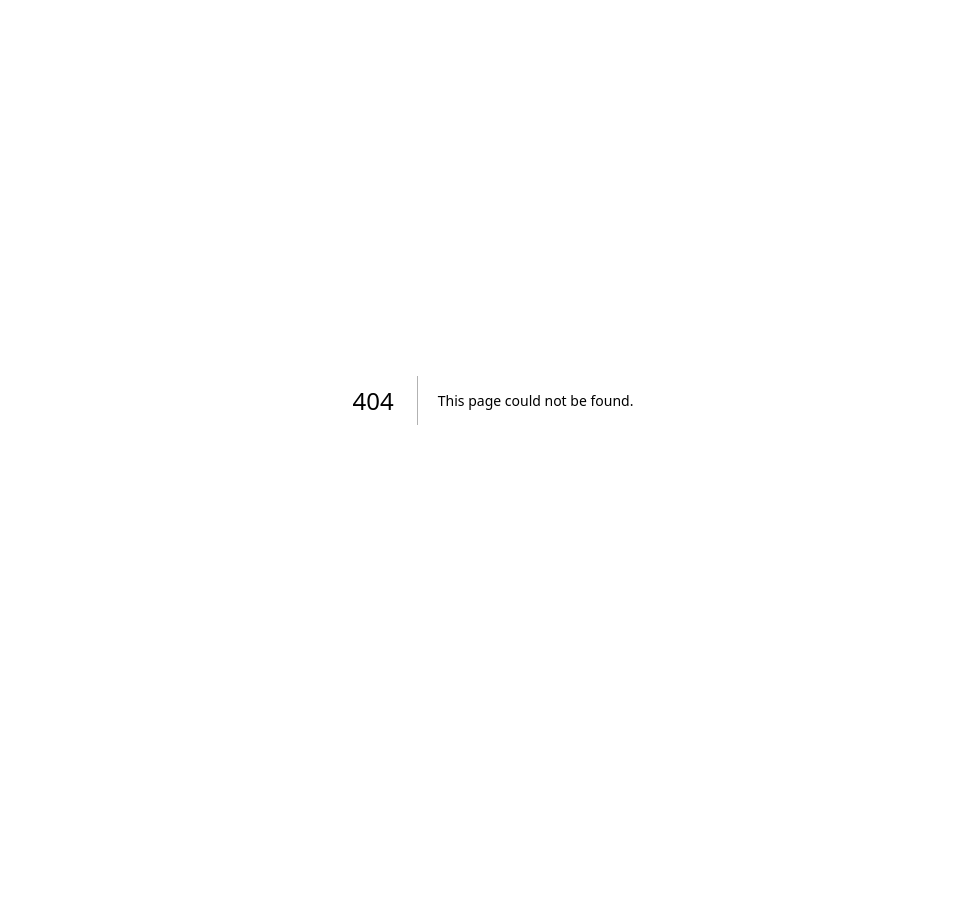
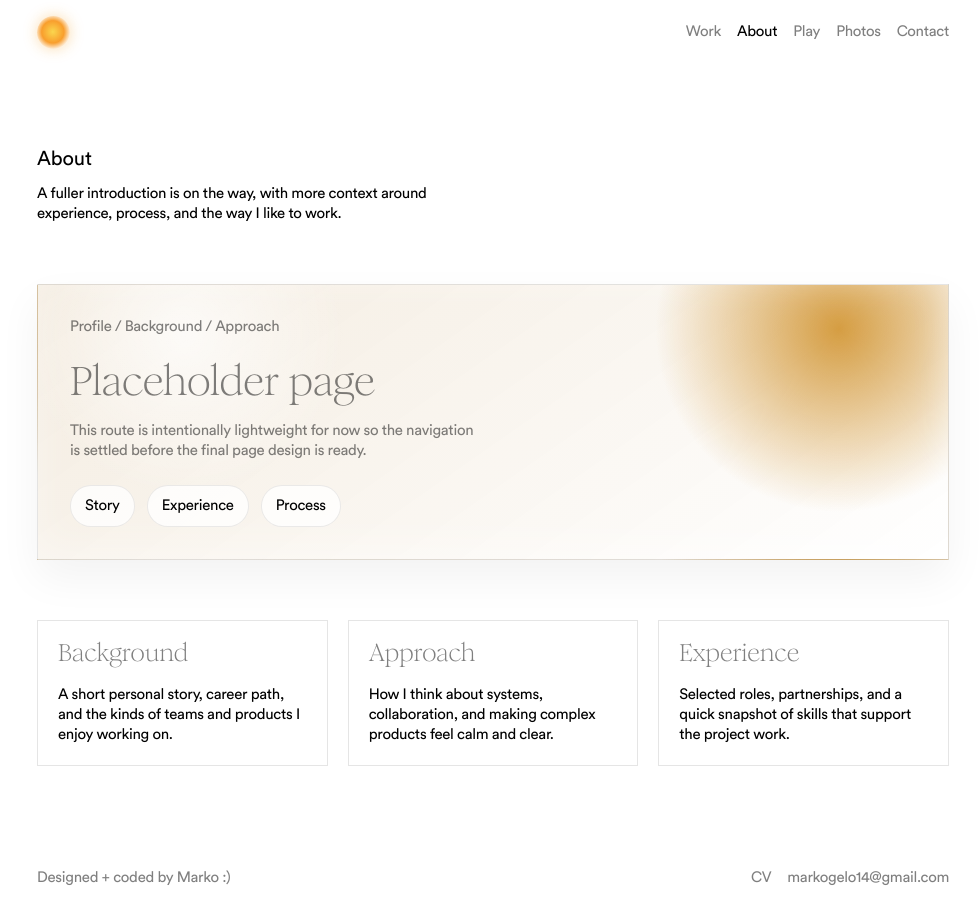
Before and after one commit to markogelo14-source/portfolio, a Next.js app: page /about in a window 1280 px wide. Before the commit this address had no page. Shown: the whole page, without its empty margins (147-1127 px from the left). Before the commit the page ends 800 px from the top, so only its background shows below. Built offline with nearby package versions, Linux system fonts and the light colour scheme.

Commit message:
svasta nesto popravljanje i doradjivanje

```diff
--- /dev/null
+++ b/app/about/page.tsx
@@ -0,0 +1,36 @@
+import type { Metadata } from "next";
+
+import { PlaceholderPage } from "../placeholder-page";
+
+export const metadata: Metadata = {
+  title: "About | Marko Gelo",
+  description: "Placeholder page for Marko Gelo's about section.",
+};
+
+export default function AboutPage() {
+  return (
+    <PlaceholderPage
+      accent="#d59d42"
+      eyebrow="Profile / Background / Approach"
+      intro="A fuller introduction is on the way, with more context around experience, process, and the way I like to work."
+      note="This route is intentionally lightweight for now so the navigation is settled before the final page design is ready."
+      panels={[
+        {
+          title: "Background",
+          description: "A short personal story, career path, and the kinds of teams and products I enjoy working on.",
+        },
+        {
+          title: "Approach",
+          description: "How I think about systems, collaboration, and making complex products feel calm and clear.",
+        },
+        {
+          title: "Experience",
+          description: "Selected roles, partnerships, and a quick snapshot of skills that support the project work.",
+        },
+      ]}
+      softAccent="#f4ece0"
+      tags={["Story", "Experience", "Process"]}
+      title="About"
+    />
+  );
+}
--- a/app/components.tsx
+++ b/app/components.tsx
@@ -1,10 +1,14 @@
 import type { ReactNode } from "react";
 import Link from "next/link";
 
-import { navLinks, siteData } from "./site-data";
-
 type SiteNavProps = {
-  currentProject?: string;
+  breadcrumb?: {
+    backHref?: string;
+    label: string;
+    href: string;
+    current: string;
+  };
+  currentLabel?: string;
 };
 
 type SmartLinkProps = {
@@ -29,56 +33,86 @@ function SmartLink({ className, href, children }: SmartLinkProps) {
   );
 }
 
-export function SiteNav({ currentProject }: SiteNavProps) {
-  if (currentProject) {
+export function SiteNav({ breadcrumb, currentLabel = "Work" }: SiteNavProps) {
+  if (breadcrumb) {
     return (
-      <header className="site-band">
+      <header className="site-chrome site-header">
+        <div className="site-band">
           <div className="site-nav-shell">
-          <Link className="back-link" href="/">
+            <Link className="back-link" href={breadcrumb.backHref ?? breadcrumb.href}>
               <span aria-hidden="true">{"<"}</span>
               <span>Back</span>
             </Link>
 
             <nav className="nav-links" aria-label="Primary">
               <span className="nav-breadcrumb">
-              <Link className="nav-link nav-link-muted" href="/#work">
-                Work
+                <Link className="nav-link nav-link-muted" href={breadcrumb.href}>
+                  {breadcrumb.label}
                 </Link>
                 <span className="nav-slash">/</span>
-              <span className="nav-link nav-link-current">{currentProject}</span>
+                <span className="nav-link nav-link-current">{breadcrumb.current}</span>
               </span>
 
-            {navLinks
-              .filter((link) => link.label !== "Work")
-              .map((link) => (
-                <SmartLink className="nav-link nav-link-muted" href={link.href} key={link.label}>
-                  {link.label}
+              <SmartLink className="nav-link nav-link-muted" href="/#contact">
+                Contact
               </SmartLink>
-              ))}
+              <SmartLink className="nav-link nav-link-muted" href="/about">
+                About
+              </SmartLink>
+              <SmartLink className="nav-link nav-link-muted" href="/play">
+                Play
+              </SmartLink>
+              <SmartLink className="nav-link nav-link-muted" href="/photos">
+                Photos
+              </SmartLink>
             </nav>
+          </div>
         </div>
       </header>
     );
   }
 
   return (
-    <header className="site-band">
+    <header className="site-chrome site-header">
+      <div className="site-band">
         <div className="site-nav-shell">
-        <Link aria-label={`${siteData.name} home`} className="brand-mark" href="/">
+          <Link aria-label="Marko Gelo home" className="brand-mark" href="/">
             <span className="brand-orb" />
           </Link>
 
           <nav className="nav-links" aria-label="Primary">
-          {navLinks.map((link, index) => (
             <SmartLink
-              className={`nav-link ${index === 0 ? "nav-link-current" : "nav-link-muted"}`}
-              href={link.href}
-              key={link.label}
+              className={`nav-link ${currentLabel === "Work" ? "nav-link-current" : "nav-link-muted"}`}
+              href="/"
             >
-              {link.label}
+              Work
             </SmartLink>
-          ))}
+            <SmartLink
+              className={`nav-link ${currentLabel === "About" ? "nav-link-current" : "nav-link-muted"}`}
+              href="/about"
+            >
+              About
+            </SmartLink>
+            <SmartLink
+              className={`nav-link ${currentLabel === "Play" ? "nav-link-current" : "nav-link-muted"}`}
+              href="/play"
+            >
+              Play
+            </SmartLink>
+            <SmartLink
+              className={`nav-link ${currentLabel === "Photos" ? "nav-link-current" : "nav-link-muted"}`}
+              href="/photos"
+            >
+              Photos
+            </SmartLink>
+            <SmartLink
+              className={`nav-link ${currentLabel === "Contact" ? "nav-link-current" : "nav-link-muted"}`}
+              href="/#contact"
+            >
+              Contact
+            </SmartLink>
           </nav>
+        </div>
       </div>
     </header>
   );
@@ -86,17 +120,22 @@ export function SiteNav({ currentProject }: SiteNavProps) {
 
 export function SiteFooter() {
   return (
-    <footer className="site-band" id="contact">
+    <footer className="site-chrome site-footer" id="contact">
+      <div className="site-band">
         <div className="site-footer-shell">
-        <p className="footer-note">{siteData.footerNote}</p>
+          <p className="footer-note">Designed + coded by Marko :)</p>
 
           <div className="footer-links">
-          <SmartLink className="footer-link" href={siteData.cvHref}>
+            <SmartLink
+              className="footer-link"
+              href="mailto:markogelo14@gmail.com?subject=Marko%20Gelo%20CV"
+            >
               CV
             </SmartLink>
-          <SmartLink className="footer-link" href={`mailto:${siteData.email}`}>
-            {siteData.email}
+            <SmartLink className="footer-link" href="mailto:markogelo14@gmail.com">
+              markogelo14@gmail.com
             </SmartLink>
+          </div>
         </div>
       </div>
     </footer>
--- a/app/globals.css
+++ b/app/globals.css
@@ -1,6 +1,5 @@
 :root {
   --canvas: #ffffff;
-  --canvas-tint: #faf8f4;
   --text: #000000;
   --muted: rgba(0, 0, 0, 0.5);
   --soft-muted: rgba(0, 0, 0, 0.4);
@@ -22,9 +21,7 @@ html {
 body {
   margin: 0;
   min-height: 100vh;
-  background:
-    radial-gradient(circle at 18% 1.5rem, rgba(243, 175, 50, 0.24), transparent 1.3rem),
-    linear-gradient(180deg, var(--canvas) 0%, var(--canvas-tint) 100%);
+  background: var(--canvas);
   color: var(--text);
   font-family: var(--font-body);
 }
@@ -47,7 +44,25 @@ h3 {
 }
 
 .portfolio-page {
+  display: flex;
+  flex-direction: column;
   min-height: 100vh;
+  background: var(--canvas);
+}
+
+.site-chrome {
+  width: 100%;
+  background: var(--canvas);
+}
+
+.site-header {
+  position: sticky;
+  top: 0;
+  z-index: 20;
+}
+
+.site-footer {
+  margin-top: auto;
 }
 
 .site-band {
@@ -67,21 +82,38 @@ h3 {
 .next-project-card {
   display: flex;
 }
-.in-block-dire {
+.column {
   flex-direction: column;
 }
 
 .site-nav-shell,
 .site-footer-shell {
+  width: 100%;
   align-items: center;
   justify-content: space-between;
   gap: 1rem;
+}
+
+.site-nav-shell {
+  min-height: 4rem;
+  max-height: 4rem;
+  padding-block: 0;
+}
+
+.site-footer-shell {
+  min-height: 4rem;
   padding-block: 1rem;
 }
 
 .brand-mark,
 .brand-orb {
   display: inline-flex;
+}
+
+.brand-mark,
+.back-link,
+.nav-breadcrumb {
+  flex-shrink: 0;
 }
 
 .brand-mark {
@@ -111,6 +143,18 @@ h3 {
   gap: 1rem;
 }
 
+.nav-links {
+  min-width: 0;
+  flex-wrap: nowrap;
+  overflow-x: auto;
+  scrollbar-width: none;
+  -ms-overflow-style: none;
+}
+
+.nav-links::-webkit-scrollbar {
+  display: none;
+}
+
 .nav-links,
 .nav-link,
 .back-link,
@@ -132,9 +176,7 @@ h3 {
 .nav-link,
 .footer-link,
 .footer-note {
-  transition:
-    color 180ms ease,
-    transform 180ms ease;
+  transition: color 180ms ease-out;
 }
 
 .nav-link-muted,
@@ -150,7 +192,6 @@ h3 {
 .nav-link:hover,
 .footer-link:hover {
   color: var(--text);
-  transform: translateY(-1px);
 }
 
 .nav-breadcrumb {
@@ -226,10 +267,6 @@ h3 {
   color: var(--muted);
 }
 
-.statement {
-  max-width: 15ch;
-}
-
 .project-stack,
 .gallery-stack {
   display: flex;
@@ -260,30 +297,6 @@ h3 {
   transition:
     transform 220ms ease,
     box-shadow 220ms ease;
-}
-
-.project-card::before,
-.visual-surface::before,
-.next-project-card::before {
-  content: "";
-  position: absolute;
-  inset: 10%;
-  background:
-    radial-gradient(circle at top center, rgba(255, 255, 255, 0.16), transparent 32%),
-    radial-gradient(circle at 50% 90%, var(--project-glow, var(--surface-glow)), transparent 56%);
-  filter: blur(36px);
-  opacity: 0.95;
-  pointer-events: none;
-}
-
-.project-card::after,
-.visual-surface::after,
-.next-project-card::after {
-  content: "";
-  position: absolute;
-  inset: 0;
-  background: linear-gradient(180deg, rgba(255, 255, 255, 0.04), rgba(255, 255, 255, 0.12));
-  pointer-events: none;
 }
 
 .project-card:hover {
@@ -370,6 +383,59 @@ h3 {
   line-height: 1;
 }
 
+.placeholder-surface,
+.placeholder-tag-list,
+.placeholder-tag {
+  display: flex;
+}
+
+.placeholder-surface {
+  position: relative;
+  flex-direction: column;
+  gap: 1.5rem;
+  padding: 2rem;
+  overflow: hidden;
+  border: 1px solid var(--border);
+  background:
+    radial-gradient(circle at 16% 18%, rgba(255, 255, 255, 0.72), transparent 20%),
+    radial-gradient(circle at 88% 16%, var(--placeholder-accent), transparent 22%),
+    linear-gradient(145deg, var(--placeholder-soft-accent), rgba(255, 255, 255, 0.92));
+  box-shadow:
+    inset 0 -10px 36px rgba(255, 255, 255, 0.4),
+    0 18px 40px rgba(0, 0, 0, 0.05);
+}
+
+.placeholder-eyebrow,
+.placeholder-tag,
+.placeholder-note {
+  font-size: 0.9375rem;
+  line-height: 1.25rem;
+  letter-spacing: -0.02em;
+  font-weight: 400;
+}
+
+.placeholder-eyebrow {
+  color: var(--muted);
+}
+
+.placeholder-tag-list {
+  flex-wrap: wrap;
+  gap: 0.75rem;
+}
+
+.placeholder-tag {
+  align-items: center;
+  justify-content: center;
+  padding: 0.625rem 0.875rem;
+  border: 1px solid rgba(0, 0, 0, 0.08);
+  border-radius: 999px;
+  background: rgba(255, 255, 255, 0.78);
+}
+
+.placeholder-note {
+  color: var(--muted);
+}
+
 .next-project-card {
   min-height: 6.5rem;
   flex-direction: column;
@@ -408,20 +474,10 @@ h3 {
   font-weight: 400;
 }
 
-.site-footer-shell {
-  padding-top: 1rem;
-  padding-bottom: 1.5rem;
-}
-
 @media (max-width: 980px) {
-  .site-nav-shell,
   .site-footer-shell {
     align-items: flex-start;
     flex-direction: column;
-  }
-
-  .nav-links {
-    flex-wrap: wrap;
   }
 
   .statement {
@@ -445,8 +501,13 @@ h3 {
   }
 
   .project-card,
+  .placeholder-surface,
   .next-project-card {
     padding: 1.5rem;
+  }
+
+  .site-nav-shell {
+    gap: 0.75rem;
   }
 
   .project-card {
@@ -457,4 +518,8 @@ h3 {
   .visual-surface-gallery {
     min-height: 18rem;
   }
+
+  .underline {
+    text-decoration: underline;
+  }
 }
--- a/app/layout.tsx
+++ b/app/layout.tsx
@@ -2,7 +2,6 @@ import localFont from "next/font/local";
 import type { Metadata } from "next";
 
 import "./globals.css";
-import { siteData } from "./site-data";
 
 const circularStd = localFont({
   src: [
@@ -29,8 +28,9 @@ const romieTrial = localFont({
 });
 
 export const metadata: Metadata = {
-  title: `${siteData.name} | ${siteData.role}`,
-  description: siteData.description,
+  title: "Marko Gelo | Product designer @ Sofascore",
+  description:
+    "Editorial portfolio for Marko Gelo, a product designer building thoughtful digital experiences.",
 };
 
 export default function RootLayout({
--- /dev/null
+++ b/app/placeholder-page.tsx
@@ -0,0 +1,85 @@
+import type { CSSProperties } from "react";
+
+import { SiteFooter, SiteNav } from "./components";
+
+type PlaceholderCard = {
+  title: string;
+  description: string;
+};
+
+type PlaceholderPageProps = {
+  accent: string;
+  eyebrow: string;
+  intro: string;
+  note: string;
+  panels: readonly PlaceholderCard[];
+  softAccent: string;
+  tags: readonly string[];
+  title: string;
+};
+
+function getPlaceholderStyle(
+  accent: string,
+  softAccent: string,
+): CSSProperties {
+  return {
+    "--placeholder-accent": accent,
+    "--placeholder-soft-accent": softAccent,
+  } as CSSProperties;
+}
+
+export function PlaceholderPage({
+  accent,
+  eyebrow,
+  intro,
+  note,
+  panels,
+  softAccent,
+  tags,
+  title,
+}: PlaceholderPageProps) {
+  return (
+    <main className="portfolio-page">
+      <SiteNav currentLabel={title} />
+
+      <section className="site-band project-detail-stack">
+        <div className="detail-identity column">
+          <p className="identity-name">{title}</p>
+          <h1 className="detail-intro">{intro}</h1>
+        </div>
+
+        <section
+          aria-label={`${title} placeholder`}
+          className="placeholder-surface"
+          style={getPlaceholderStyle(accent, softAccent)}
+        >
+          <p className="placeholder-eyebrow">{eyebrow}</p>
+
+          <div className="project-copy-block column">
+            <h2 className="section-title">Placeholder page</h2>
+            <p className="project-body placeholder-note">{note}</p>
+          </div>
+
+          <div className="placeholder-tag-list" aria-label={`${title} planned content`}>
+            {tags.map((tag) => (
+              <span className="placeholder-tag" key={tag}>
+                {tag}
+              </span>
+            ))}
+          </div>
+        </section>
+
+        <section aria-label={`${title} page plan`} className="meta-grid">
+          {panels.map((panel) => (
+            <article className="meta-card" key={panel.title}>
+              <h2 className="meta-card-label">{panel.title}</h2>
+              <p className="meta-card-value">{panel.description}</p>
+            </article>
+          ))}
+        </section>
+      </section>
+
+      <SiteFooter />
+    </main>
+  );
+}
--- a/app/site-data.ts
+++ b/app/site-data.ts
@@ -1,22 +1,3 @@
-export const siteData = {
-  name: "Marko Gelo",
-  role: "Product designer @ Sofascore",
-  statement: "I like to design and experiment.",
-  description:
-    "Editorial portfolio for Marko Gelo, a product designer building thoughtful digital experiences.",
-  email: "markogelo14@gmail.com",
-  footerNote: "Designed + coded by Marko :)",
-  cvHref: "mailto:markogelo14@gmail.com?subject=Marko%20Gelo%20CV",
-} as const;
-
-export const navLinks = [
-  { label: "Work", href: "/#work" },
-  { label: "About", href: "/#about" },
-  { label: "Play", href: "/#play" },
-  { label: "Photos", href: "/#photos" },
-  { label: "Contact", href: "/#contact" },
-] as const;
-
 type ProjectMeta = {
   label: string;
   value: string;
```
Also changed, not shown: app/page.tsx (+7 -8 lines), app/photos/page.tsx (added, +36 -0 lines), app/play/page.tsx (added, +36 -0 lines), app/projects/[slug]/page.tsx (+15 -7 lines). Lines whose indentation alone changed are shown as unchanged.
